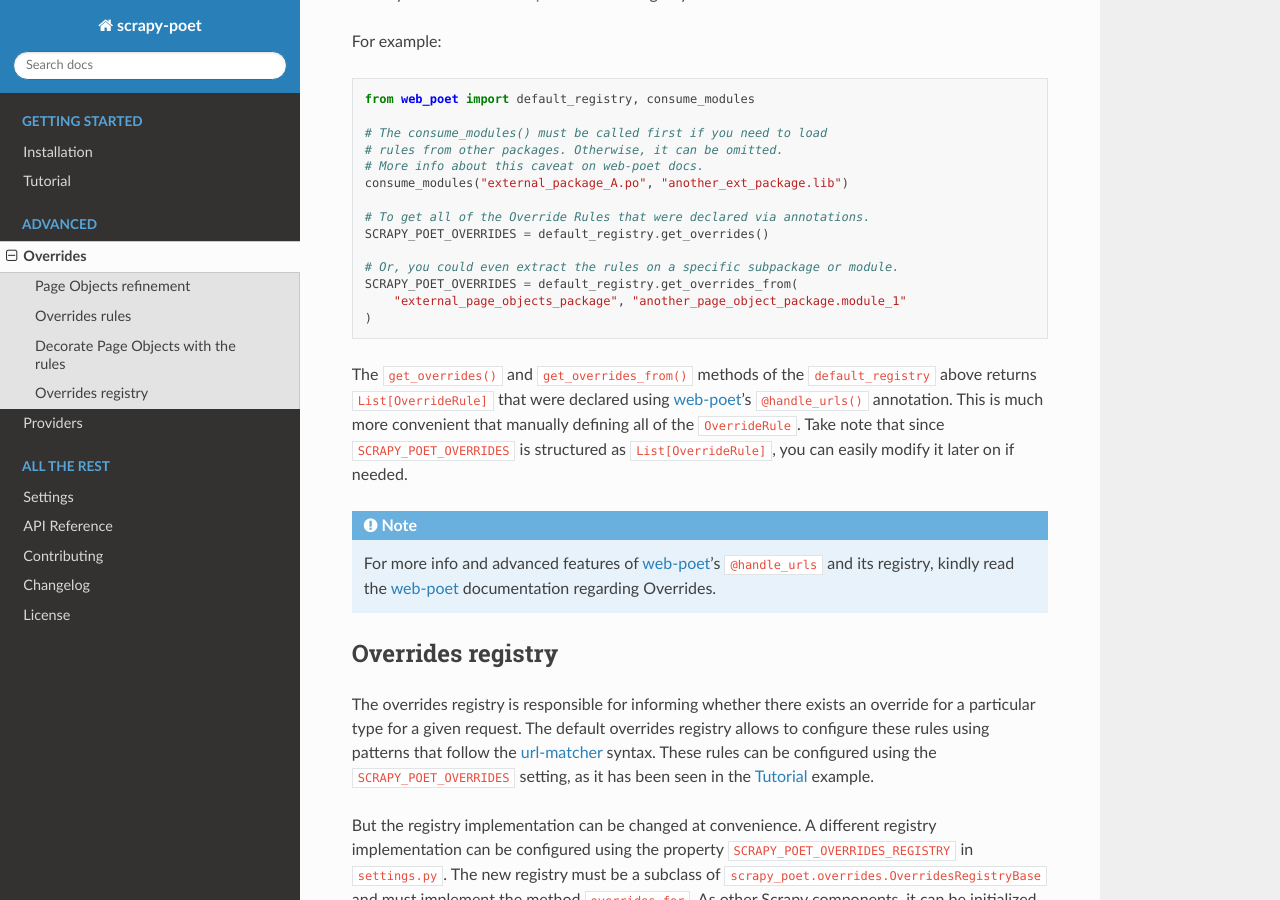
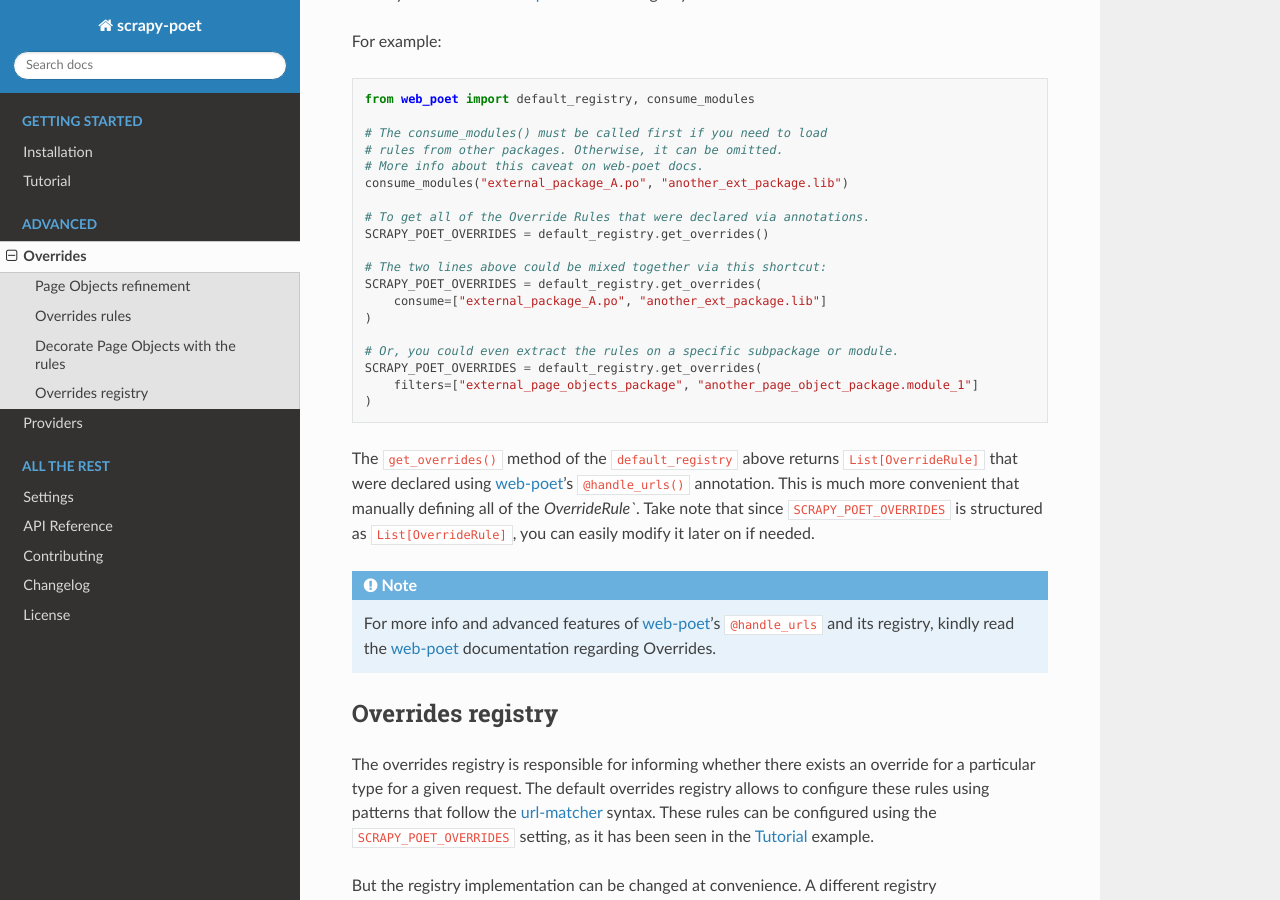
Before and after one commit to scrapinghub/scrapy-poet, a Sphinx documentation site: the page built from docs/overrides.rst, in a window 1280 px wide and 900 px high, scrolled down 2522 px. Built offline with Sphinx 7.4.7 and the Read the Docs theme 2.0.0, drawn with Linux system fonts in a browser that asks for light colours.

Commit message:
update docs with respect to new Override Rules interface from web-poet

```diff
--- a/docs/intro/tutorial.rst
+++ b/docs/intro/tutorial.rst
@@ -456,8 +456,12 @@ simply read as:
     # rules from other packages. Otherwise, it can be omitted.
     # More info about this caveat on web-poet docs.
     consume_modules("external_package_A.po", "another_ext_package.lib")
+    SCRAPY_POET_OVERRIDES = default_registry.get_overrides()
 
-    SCRAPY_POET_OVERRIDES = default_registry.get_overrides()
+    # The two lines above could be mixed together via this shortcut:
+    SCRAPY_POET_OVERRIDES = default_registry.get_overrides(
+        consume=["external_package_A.po", "another_ext_package.lib"]
+    )
 
 For more info on this, you can refer to these docs:
 
--- a/docs/overrides.rst
+++ b/docs/overrides.rst
@@ -150,17 +150,21 @@ For example:
     # To get all of the Override Rules that were declared via annotations.
     SCRAPY_POET_OVERRIDES = default_registry.get_overrides()
 
-    # Or, you could even extract the rules on a specific subpackage or module.
-    SCRAPY_POET_OVERRIDES = default_registry.get_overrides_from(
-        "external_page_objects_package", "another_page_object_package.module_1"
+    # The two lines above could be mixed together via this shortcut:
+    SCRAPY_POET_OVERRIDES = default_registry.get_overrides(
+        consume=["external_package_A.po", "another_ext_package.lib"]
     )
 
-The ``get_overrides()`` and ``get_overrides_from()`` methods of the
-``default_registry`` above returns ``List[OverrideRule]`` that were declared
-using `web-poet`_'s ``@handle_urls()`` annotation. This is much more convenient
-that manually defining all of the ``OverrideRule``. Take note that since
-``SCRAPY_POET_OVERRIDES`` is structured as ``List[OverrideRule]``, you can easily
-modify it later on if needed.
+    # Or, you could even extract the rules on a specific subpackage or module.
+    SCRAPY_POET_OVERRIDES = default_registry.get_overrides(
+        filters=["external_page_objects_package", "another_page_object_package.module_1"]
+    )
+
+The ``get_overrides()`` method of the ``default_registry`` above returns
+``List[OverrideRule]`` that were declared using `web-poet`_'s ``@handle_urls()``
+annotation. This is much more convenient that manually defining all of the
+`OverrideRule``. Take note that since ``SCRAPY_POET_OVERRIDES`` is structured as
+``List[OverrideRule]``, you can easily modify it later on if needed.
 
 .. note::
 
```
Also changed, not shown: 1 other file.
